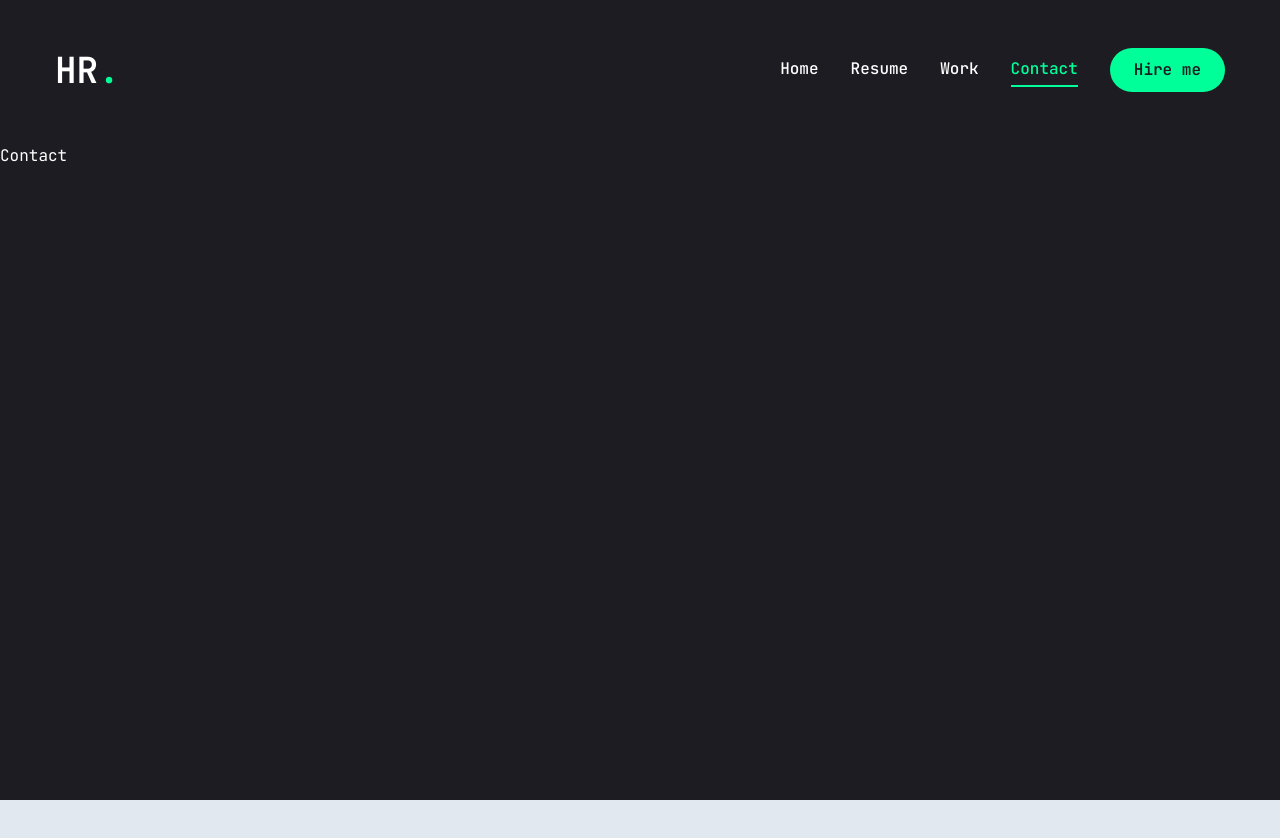
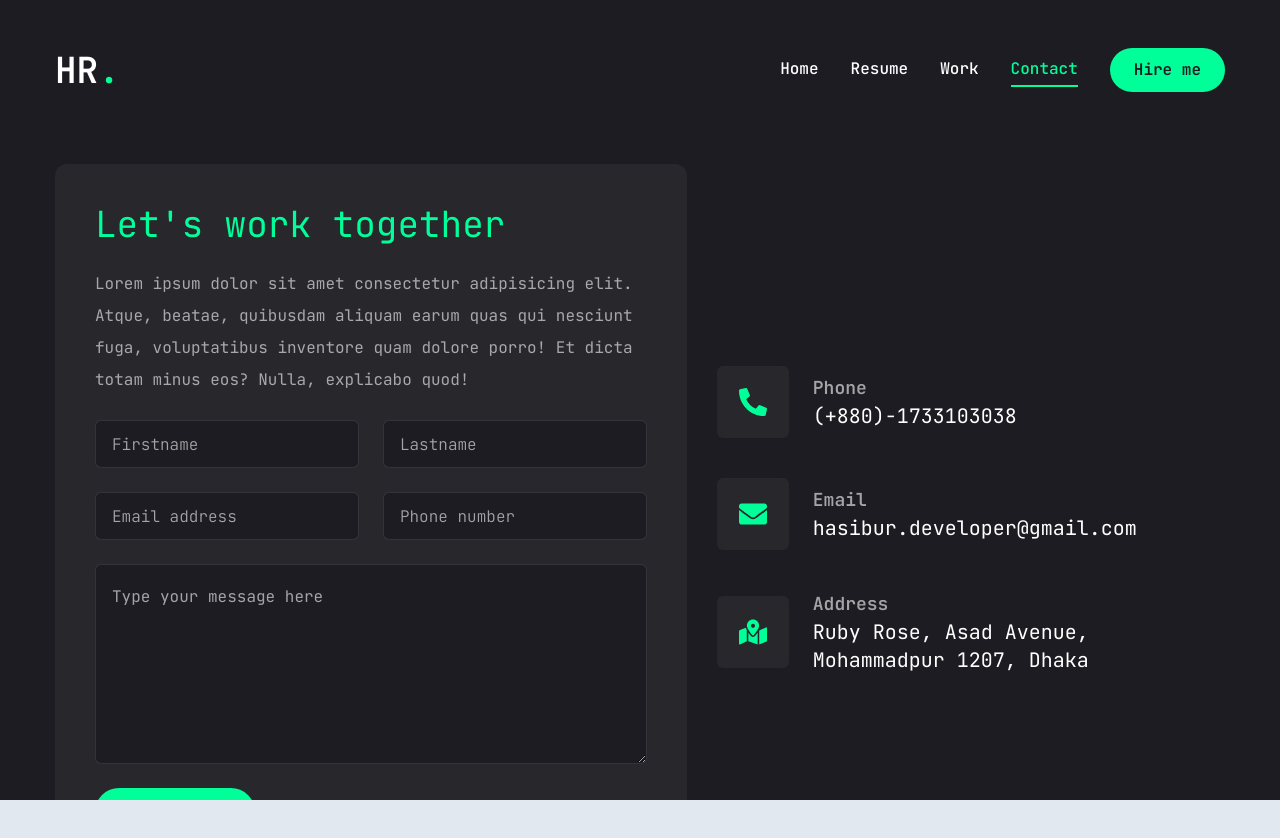
Before and after one commit to hsbrRahman/portfolio-next-ts, a Next.js app: page /contact in a window 1280 px wide. Shown: the top 838 px of the page. Before the commit the page ends 800 px from the top, so only its background shows below. Built offline with nearby package versions, Linux system fonts and the light colour scheme.

Commit message:
edit contact page

```diff
--- a/app/contact/page.tsx
+++ b/app/contact/page.tsx
@@ -1,7 +1,96 @@
-import React from "react";
+"use client";
+import { Button } from "@/components/ui/button";
+import { Input } from "@/components/ui/input";
+import { Textarea } from "@/components/ui/textarea";
+import {
+  Select,
+  SelectContent,
+  SelectGroup,
+  SelectItem,
+  SelectLabel,
+  SelectTrigger,
+  SelectValue,
+} from "@/components/ui/select";
+import { FaPhoneAlt, FaEnvelope, FaMapMarkedAlt } from "react-icons/fa";
+import { motion } from "framer-motion";
+const info = [
+  {
+    icon: <FaPhoneAlt />,
+    title: "Phone",
+    description: "(+880)-1733103038",
+  },
+  {
+    icon: <FaEnvelope />,
+    title: "Email",
+    description: "hasibur.developer@gmail.com",
+  },
+  {
+    icon: <FaMapMarkedAlt />,
+    title: "Address",
+    description: "Ruby Rose, Asad Avenue, Mohammadpur 1207, Dhaka",
+  },
+];
 
 const Contact = () => {
-  return <div>Contact</div>;
+  return (
+    <motion.section
+      initial={{ opacity: 0 }}
+      animate={{
+        opacity: 1,
+        transition: { delay: 2.4, duration: 0.4, ease: "easeIn" },
+      }}
+      className="py-6"
+    >
+      <div className="container mx-auto">
+        <div className="flex flex-col xl:flex-row gap-[30px]">
+          <div className="xl:w-[54%] order-2 xl:order-none ">
+            <form
+              action=""
+              className="flex flex-col gap-6 p-10 bg-[#27272c] rounded-xl"
+            >
+              <h3 className="text-4xl text-accent">{`Let's`} work together</h3>
+              <p className="text-white/60">
+                Lorem ipsum dolor sit amet consectetur adipisicing elit. Atque,
+                beatae, quibusdam aliquam earum quas qui nesciunt fuga,
+                voluptatibus inventore quam dolore porro! Et dicta totam minus
+                eos? Nulla, explicabo quod!
+              </p>
+              <div className="grid grid-cols-1 md:grid-cols-2 gap-6">
+                <Input type="firstname" placeholder="Firstname" />
+                <Input type="lastname" placeholder="Lastname" />
+                <Input type="email" placeholder="Email address" />
+                <Input type="phone" placeholder="Phone number" />
+              </div>
+              <Textarea
+                placeholder="Type your message here"
+                className="h-[200px]"
+              />
+              <Button size={"md"} className="max-w-40">
+                Send message
+              </Button>
+            </form>
+          </div>
+          <div className="flex-1 flex items-center xl:justify-end order-1 xl:order-none mb-8 xl:mb-0">
+            <ul className="flex flex-col gap-10">
+              {info.map((item, index) => (
+                <li key={index} className="flex items-center gap-6">
+                  <div className="w-[52px] h-[52px] xl:w-[72px] xl:h-[72px] bg-[#27272c] text-accent rounded-md flex items-center justify-center">
+                    <div className="text-[28px]">{item.icon}</div>
+                  </div>
+                  <div className="flex-1">
+                    <p className="text-lg font-semibold text-white/60">
+                      {item.title}
+                    </p>
+                    <h3 className="text-xl">{item.description}</h3>
+                  </div>
+                </li>
+              ))}
+            </ul>
+          </div>
+        </div>
+      </div>
+    </motion.section>
+  );
 };
 
 export default Contact;
--- a/app/page.tsx
+++ b/app/page.tsx
@@ -1,8 +1,8 @@
 import { Button } from "@/components/ui/button";
 import { FiDownload } from "react-icons/fi";
-import { FlipWords } from "@/components/ui/flip-words";
 import Socials from "@/components/Socials";
 import Photo from "@/components/Photo";
+import { FlipWordsDemo } from "@/components/FlipWords";
 
 export default function Home() {
   return (
@@ -39,18 +39,3 @@ export default function Home() {
     </section>
   );
 }
-
-function FlipWordsDemo() {
-  const words = [
-    `Software - Engineer`,
-    "Web - Developer",
-    "Software - Developer",
-    "Frontend - Engineer",
-  ];
-
-  return (
-    <div className="h-[7rem] flex justify-start items-center text-4xl font-bold">
-      <FlipWords words={words} />
-    </div>
-  );
-}
--- a/app/resume/page.tsx
+++ b/app/resume/page.tsx
@@ -1,7 +1,11 @@
 "use client";
 import { FaHtml5, FaCss3, FaJs, FaReact, FaNode } from "react-icons/fa";
 import { SiTailwindcss, SiNextdotjs } from "react-icons/si";
-import { TbBrandFirebase } from "react-icons/tb";
+import {
+  TbBrandMantine,
+  TbBrandFirebase,
+  TbBrandTypescript,
+} from "react-icons/tb";
 import { Tabs, TabsContent, TabsTrigger, TabsList } from "@/components/ui/tabs";
 import {
   Tooltip,
@@ -13,7 +17,8 @@ import { ScrollArea } from "@/components/ui/scroll-area";
 import { motion } from "framer-motion";
 const about = {
   title: "About me",
-  description: "lorem ipsum",
+  description:
+    "Hello! I'm Hasibur Rahman, a passionate and dedicated front-end developer with a BSc degree in Computer Science",
   info: [
     {
       fieldName: "Name",
@@ -21,7 +26,7 @@ const about = {
     },
     {
       fieldName: "Phone",
-      fieldValue: "(+880) 1733103038",
+      fieldValue: "(+880)-1733103038",
     },
     {
       fieldName: "Experience",
@@ -34,10 +39,6 @@ const about = {
     {
       fieldName: "Email",
       fieldValue: "hasibur.developer@gmail.com",
-    },
-    {
-      fieldName: "Languages",
-      fieldValue: "Bengali, English",
     },
   ],
 };
@@ -96,12 +97,20 @@ const skills = {
       name: "CSS",
     },
     {
+      icon: <TbBrandMantine />,
+      name: "mantine UI",
+    },
+    {
       icon: <FaJs />,
       name: "Javascript",
     },
     {
       icon: <FaReact />,
       name: "react.js",
+    },
+    {
+      icon: <TbBrandTypescript />,
+      name: "typescript",
     },
     {
       icon: <SiNextdotjs />,
@@ -128,7 +137,7 @@ const Resume = () => {
       initial={{ opacity: 0 }}
       animate={{
         opacity: 1,
-        transition: { delay: 2.4, duration: 0.4, ease: "easeIn" },
+        transition: { delay: 1.4, duration: 0.4, ease: "easeIn" },
       }}
       className="min-h-[80vh flex items-center
      justify-center py-12 xl:py-0"
@@ -233,8 +242,57 @@ const Resume = () => {
                 </ul>
               </div>
             </TabsContent>
-            <TabsContent value="about" className="w-full">
-              about
+            <TabsContent
+              value="about"
+              className="w-full text-center xl:text-left"
+            >
+              <h3 className="text-4xl font-bold mb-2 hover:text-accent">
+                {about.title}
+              </h3>
+              {/* <p className="font-medium">
+                Hello! {`I'm`}{" "}
+                <span className="text-accent">Hasibur Rahman</span>, a
+                passionate and dedicated front-end developer with a BSc in
+                Computer Science. My journey into the world of web development
+                began during my university days when I was captivated by the
+                potential to create visually appealing and interactive web
+                experiences. With a solid foundation in computer science
+                principles, I have honed my skills in HTML, CSS, and JavaScript,
+                alongside modern libraries and frameworks such as React and
+                NextJs. <br />I thrive on turning complex problems into
+                intuitive, user-friendly interfaces and am driven by a
+                relentless curiosity to learn and adapt to new technologies. My
+                experience ranges from building responsive websites and
+                single-page applications to optimizing performance and ensuring
+                cross-browser compatibility. I believe the best user experiences
+                are crafted when creativity meets technical expertise, and I
+                strive to bring both to every project I undertake. <br /> When{" "}
+                {`I'm`} not coding, you can find me exploring the latest design
+                trends, looking for open-source projects to contribute, or
+                diving into a good book on the latest web technologies. I am
+                also an advocate for clean code and best practices, always
+                aiming to write maintainable and scalable code. {`Let's`}{" "}
+                connect and create something amazing together!
+              </p> */}
+              <p className="max-w-[600px] text-white/60 mx-auto xl:mx-0">
+                {about.description}
+              </p>
+              <br />
+              <ul className="grid grid-cols-1 xl:grid-cols-2 gap-y-6 max-w-[620px] mx-auto xl:mx-0">
+                {about.info.map((info, index) => {
+                  return (
+                    <li
+                      key={index}
+                      className="flex items-center justify-center xl:justify-start gap-4 text-pretty"
+                    >
+                      <span className="text-white/60">{info.fieldName}: </span>
+                      <span className="text-xl hover:text-accent">
+                        {info.fieldValue}
+                      </span>
+                    </li>
+                  );
+                })}
+              </ul>
             </TabsContent>
           </div>
         </Tabs>
--- /dev/null
+++ b/components/FlipWords.tsx
@@ -0,0 +1,15 @@
+import { FlipWords } from "./ui/flip-words";
+export function FlipWordsDemo() {
+  const words = [
+    `Software - Engineer`,
+    "Web - Developer",
+    "Software - Developer",
+    "Frontend - Engineer",
+  ];
+
+  return (
+    <div className="h-[7rem] flex justify-start items-center text-4xl font-bold">
+      <FlipWords words={words} />
+    </div>
+  );
+}
--- a/components/ui/input.tsx
+++ b/components/ui/input.tsx
@@ -1,6 +1,6 @@
-import * as React from "react"
+import * as React from "react";
 
-import { cn } from "@/lib/utils"
+import { cn } from "@/lib/utils";
 
 export interface InputProps
   extends React.InputHTMLAttributes<HTMLInputElement> {}
@@ -11,15 +11,15 @@ const Input = React.forwardRef<HTMLInputElement, InputProps>(
       <input
         type={type}
         className={cn(
-          "flex h-10 w-full rounded-md border border-slate-200 bg-white px-3 py-2 text-sm ring-offset-white file:border-0 file:bg-transparent file:text-sm file:font-medium placeholder:text-slate-500 focus-visible:outline-none focus-visible:ring-2 focus-visible:ring-slate-950 focus-visible:ring-offset-2 disabled:cursor-not-allowed disabled:opacity-50 dark:border-slate-800 dark:bg-slate-950 dark:ring-offset-slate-950 dark:placeholder:text-slate-400 dark:focus-visible:ring-slate-300",
+          "flex h-[48px] rounded-md border border-white/10 focus:border-accent font-light bg-primary px-4 py-5 text-base placeholder:text-white/60 outline-none",
           className
         )}
         ref={ref}
         {...props}
       />
-    )
+    );
   }
-)
-Input.displayName = "Input"
+);
+Input.displayName = "Input";
 
-export { Input }
+export { Input };
--- a/components/ui/textarea.tsx
+++ b/components/ui/textarea.tsx
@@ -1,6 +1,6 @@
-import * as React from "react"
+import * as React from "react";
 
-import { cn } from "@/lib/utils"
+import { cn } from "@/lib/utils";
 
 export interface TextareaProps
   extends React.TextareaHTMLAttributes<HTMLTextAreaElement> {}
@@ -10,15 +10,15 @@ const Textarea = React.forwardRef<HTMLTextAreaElement, TextareaProps>(
     return (
       <textarea
         className={cn(
-          "flex min-h-[80px] w-full rounded-md border border-slate-200 bg-white px-3 py-2 text-sm ring-offset-white placeholder:text-slate-500 focus-visible:outline-none focus-visible:ring-2 focus-visible:ring-slate-950 focus-visible:ring-offset-2 disabled:cursor-not-allowed disabled:opacity-50 dark:border-slate-800 dark:bg-slate-950 dark:ring-offset-slate-950 dark:placeholder:text-slate-400 dark:focus-visible:ring-slate-300",
+          "flex min-h-[80px] w-full rounded-md border border-white/10 bg-primary px-4 py-5 text-base placeholder:text-white/60 focus-visible:outline-none focus-visible:ring-1 focus-visible:ring-accent focus-visible:ring-offset-0 disabled:cursor-not-allowed disabled:opacity-50",
           className
         )}
         ref={ref}
         {...props}
       />
-    )
+    );
   }
-)
-Textarea.displayName = "Textarea"
+);
+Textarea.displayName = "Textarea";
 
-export { Textarea }
+export { Textarea };
```
